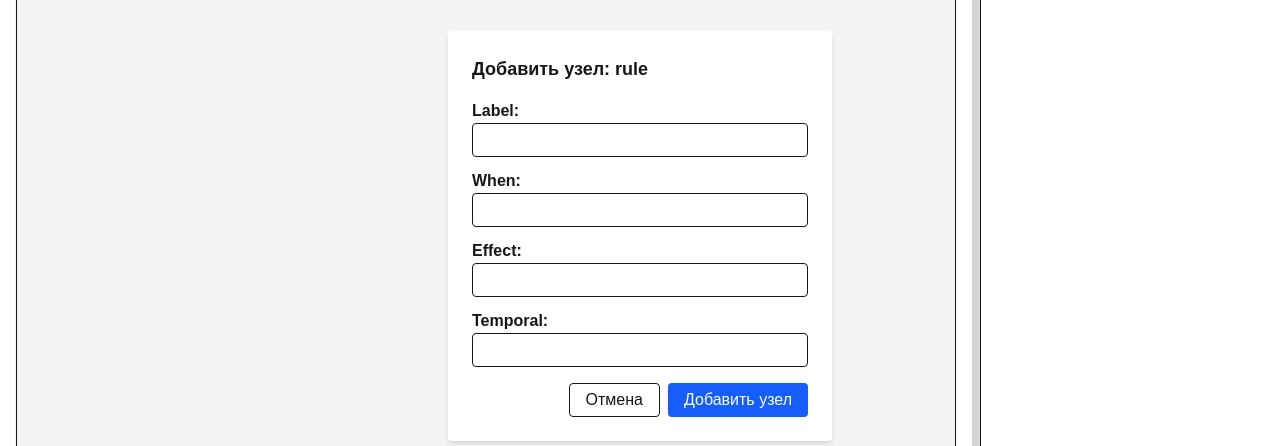
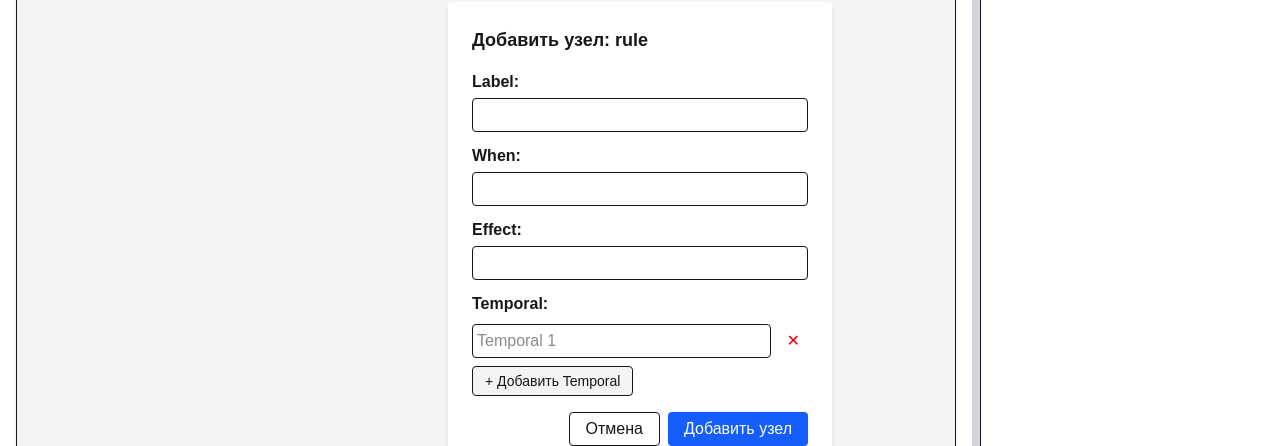
Before and after one commit to ArtemKhamzin/game-spec-visualizer, a Next.js app: page / in a window 1280 px wide. Both pictures are taken after a click on the button "Добавить правило". Shown: the part 164-610 px from the top of the page. Built offline with nearby package versions, Linux system fonts and the light colour scheme.

Commit message:
Каждый Temporal в Rule теперь отдельно

```diff
--- a/src/components/AddNodeModal.tsx
+++ b/src/components/AddNodeModal.tsx
@@ -14,7 +14,7 @@ interface AddNodeModalProps {
 const getInitialData = (nodeType: 'rule' | 'entity' | 'event') => {
   switch (nodeType) {
     case 'rule':
-      return { label: '', when: '', effect: '', temporal: '' };
+      return { label: '', when: '', effect: '', temporal: [{ id: uuidv4(), value: '' }] };
     case 'entity':
       return { label: '', attributes: [{ id: uuidv4(), name: '', value: '' }] };
     case 'event':
@@ -68,6 +68,13 @@ const AddNodeModal: React.FC<AddNodeModalProps> = ({ nodeType, onClose, onSubmit
         }
       });
       output = { ...formData, attributes: attributesObject, nodeType };
+    }
+
+    if (nodeType === 'rule') {
+      output.temporal = formData.temporal
+        .map((t: { value: string }) => t.value.trim())
+        .filter((v: string) => v !== '')
+        .join('#end#');
     }
 
     onSubmit(output);
@@ -124,9 +131,13 @@ const AddNodeModal: React.FC<AddNodeModalProps> = ({ nodeType, onClose, onSubmit
     }
 
     if (nodeType === 'rule') {
-      return ['label', 'when', 'effect', 'temporal'].map((field) => (
+      return (
+        <>
+          {['label', 'when', 'effect'].map((field) => (
             <div key={field} className="mb-3">
-          <strong>{field.charAt(0).toUpperCase() + field.slice(1)}:</strong>
+              <strong className="block mb-1">
+                {field.charAt(0).toUpperCase() + field.slice(1)}:
+              </strong>
               <input
                 type="text"
                 className="w-full p-1 border rounded"
@@ -134,7 +145,48 @@ const AddNodeModal: React.FC<AddNodeModalProps> = ({ nodeType, onClose, onSubmit
                 onChange={(e) => handleChange(field, e.target.value)}
               />
             </div>
-      ));
+          ))}
+
+          <div className="mb-2 font-semibold">Temporal:</div>
+          {formData.temporal.map((t: any, index: number) => (
+            <div key={t.id} className="flex items-center gap-2 mb-2">
+              <input
+                type="text"
+                placeholder={`Temporal ${index + 1}`}
+                className="w-full p-1 border rounded"
+                value={t.value}
+                onChange={(e) => {
+                  const updated = formData.temporal.map((item: any) =>
+                    item.id === t.id ? { ...item, value: e.target.value } : item
+                  );
+                  setFormData((prev: any) => ({ ...prev, temporal: updated }));
+                }}
+              />
+              <button
+                onClick={() => {
+                  const updated = formData.temporal.filter((item: any) => item.id !== t.id);
+                  setFormData((prev: any) => ({ ...prev, temporal: updated }));
+                }}
+                className="px-2 text-red-600 hover:text-red-800"
+                title="Удалить"
+              >
+                ✕
+              </button>
+            </div>
+          ))}
+          <button
+            onClick={() => {
+              setFormData((prev: any) => ({
+                ...prev,
+                temporal: [...prev.temporal, { id: uuidv4(), value: '' }],
+              }));
+            }}
+            className="px-3 py-1 text-sm bg-gray-100 border rounded hover:bg-gray-200"
+          >
+            + Добавить Temporal
+          </button>
+        </>
+      );
     }
 
     if (nodeType === 'event') {
--- a/src/components/NodeInspector.tsx
+++ b/src/components/NodeInspector.tsx
@@ -80,6 +80,13 @@ const NodeInspector: React.FC<Props> = ({
         }
       }
 
+      if (data.nodeType === 'rule' && typeof data.temporal === 'string') {
+        data.temporal = data.temporal
+          .split('#end#')
+          .map((v: string) => ({ id: uuidv4(), value: v.trim() }))
+          .filter((t: { id: string; value: string }) => t.value !== '');
+      }
+
       setEditedData(data);
     }
   }, [selectedNode]);
@@ -90,6 +97,11 @@ const NodeInspector: React.FC<Props> = ({
       if (dataToSend.nodeType === 'entity' && Array.isArray(dataToSend.attributes)) {
         dataToSend.attributes = convertToAttributeObject(dataToSend.attributes);
       }
+
+      if (editedData.nodeType === 'rule' && Array.isArray(editedData.temporal)) {
+        dataToSend.temporal = editedData.temporal.map((t: any) => t.value).join('#end#');
+      }
+
       onUpdateNode(selectedNode.id, dataToSend);
     }
   }, [editedData]);
@@ -179,7 +191,7 @@ const NodeInspector: React.FC<Props> = ({
               .map((event) => (
                 <li
                   key={event.id}
-                  className="cursor-pointer text-blue-600 hover:underline"
+                  className="cursor-pointer text-black hover:underline"
                   onClick={() => onSelectNode(event.id)}
                 >
                   {event.data?.label || event.id}
@@ -281,7 +293,7 @@ const NodeInspector: React.FC<Props> = ({
 
   const renderRuleFields = () => (
     <>
-      {['label', 'when', 'effect', 'temporal'].map((key) => (
+      {['label', 'when', 'effect'].map((key) => (
         <div key={key} className="mt-2">
           <strong>{key.charAt(0).toUpperCase() + key.slice(1)}:</strong>
           <input
@@ -292,6 +304,48 @@ const NodeInspector: React.FC<Props> = ({
           />
         </div>
       ))}
+
+      <div className="mt-4 font-semibold">Temporal:</div>
+      {(editedData.temporal || []).map((entry: { id: string; value: string }) => (
+        <div key={entry.id} className="flex items-center gap-2 mt-2 ml-2">
+          <input
+            type="text"
+            className="w-full p-1 border rounded"
+            value={entry.value}
+            onChange={(e) => {
+              const newList = editedData.temporal.map((t: { id: string; value: string }) =>
+                t.id === entry.id ? { ...t, value: e.target.value } : t
+              );
+              setEditedData((prev: any) => ({ ...prev, temporal: newList }));
+            }}
+          />
+          <button
+            onClick={() => {
+              const newList = editedData.temporal.filter(
+                (t: { id: string }) => t.id !== entry.id
+              );
+              setEditedData((prev: any) => ({ ...prev, temporal: newList }));
+            }}
+            className="px-2 text-red-600 hover:text-red-800"
+            title="Удалить"
+          >
+            ✕
+          </button>
+        </div>
+      ))}
+
+      <button
+        onClick={() => {
+          const newEntry = { id: uuidv4(), value: '' };
+          setEditedData((prev: any) => ({
+            ...prev,
+            temporal: [...(prev.temporal || []), newEntry],
+          }));
+        }}
+        className="mt-2 ml-2 px-3 py-1 text-sm bg-gray-100 border rounded hover:bg-gray-200"
+      >
+        + Добавить Temporal
+      </button>
     </>
   );
 
```
Lines whose indentation alone changed are shown as unchanged.
